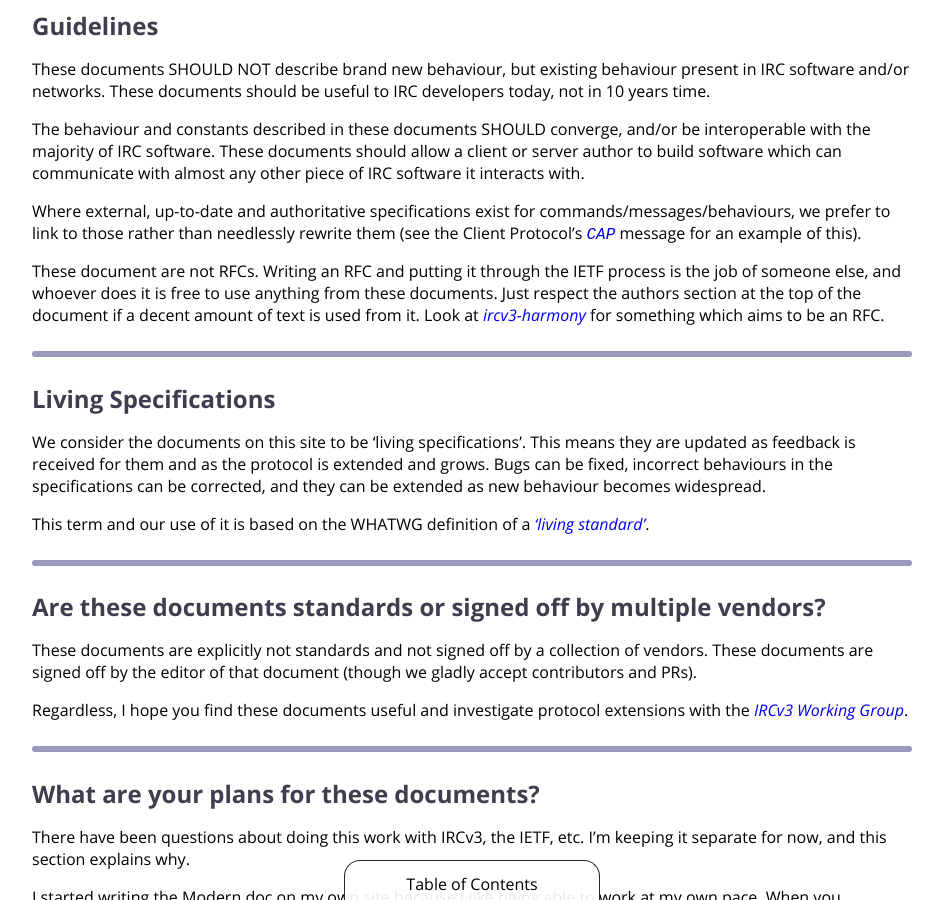
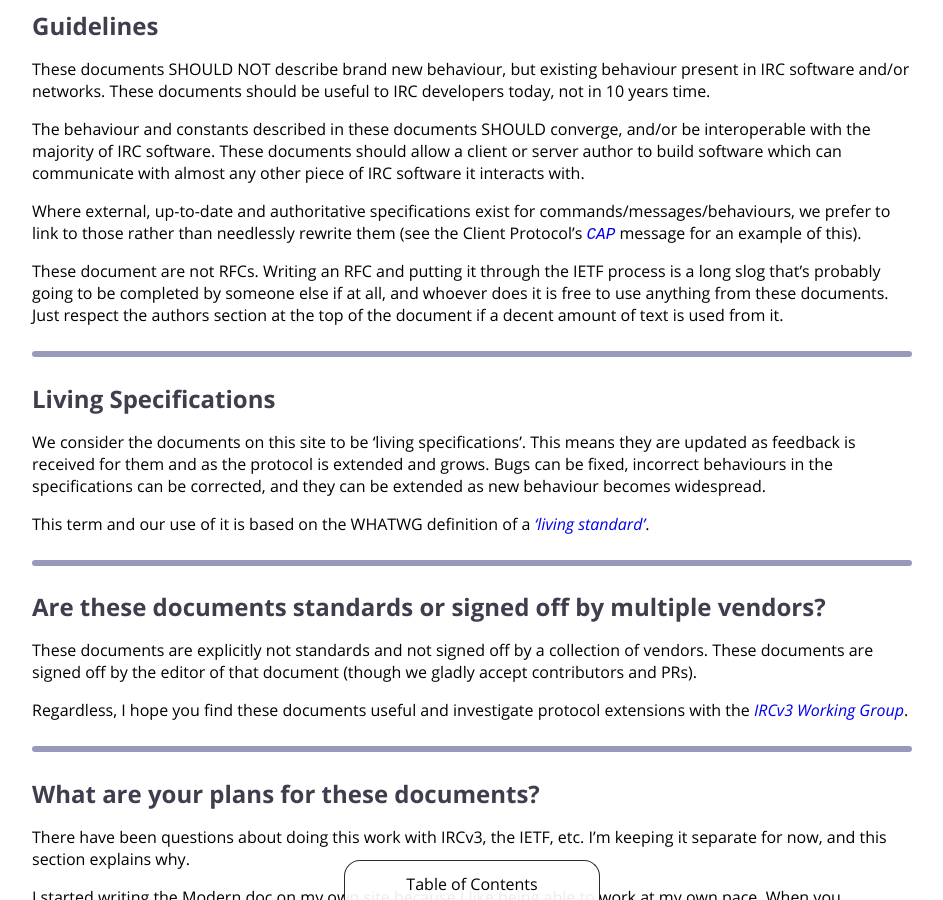
Before and after one commit to ircdocs/modern-irc, a Jekyll site: the page built from about.md, in a window 1280 px wide and 900 px high, scrolled down 328 px. Shown: the whole window, without its empty margins (168-1111 px from the left). Built offline with Jekyll 4.4.1, drawn with Linux system fonts in a browser that asks for light colours.

Commit message:
about: Update language, remove link to dead project

```diff
--- a/about.md
+++ b/about.md
@@ -19,7 +19,7 @@ The behaviour and constants described in these documents SHOULD converge, and/or
 
 Where external, up-to-date and authoritative specifications exist for commands/messages/behaviours, we prefer to link to those rather than needlessly rewrite them (see the Client Protocol's [`CAP`](http://modern.ircdocs.horse/#cap-message) message for an example of this).
 
-These document are not RFCs. Writing an RFC and putting it through the IETF process is the job of someone else, and whoever does it is free to use anything from these documents. Just respect the authors section at the top of the document if a decent amount of text is used from it. Look at [ircv3-harmony](https://github.com/kaniini/ircv3-harmony) for something which aims to be an RFC.
+These document are not RFCs. Writing an RFC and putting it through the IETF process is a long slog that's probably going to be completed by someone else if at all, and whoever does it is free to use anything from these documents. Just respect the authors section at the top of the document if a decent amount of text is used from it.
 
 ---
 
```
